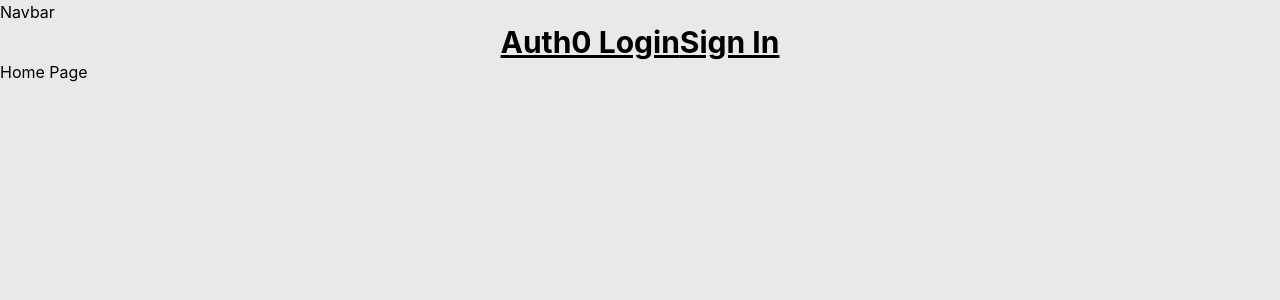
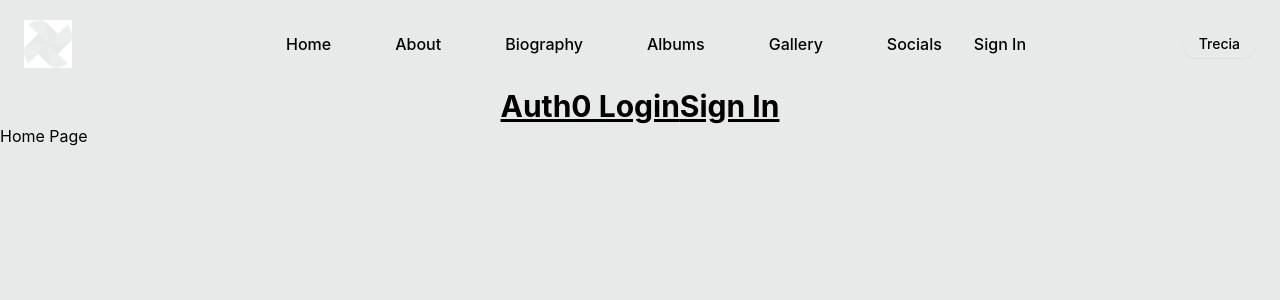
Before and after one commit to TreciaKS/lorde-fansite, a React (Create React App) app: page / in a window 1280 px wide. Shown: the top 300 px of the page. Built offline with nearby package versions, Linux system fonts and the light colour scheme.

Commit message:
styled navbar, fix issue

```diff
--- a/src/component/Navbar.tsx
+++ b/src/component/Navbar.tsx
@@ -1,11 +1,101 @@
-import React from 'react'
+import { NavLink } from "react-router-dom"
+import LoginBtn from "./LoginBtn";
+import LogoutBtn from "./LogoutBtn"
 
-type Props = {}
+const Navbar = (): JSX.Element => {
+  return (
+    <>
+      <header className="relative z-20 w-fullbg-white/90 after:absolute after:top-full after:left-0 after:z-10 after:block after:h-px after:w-full after:bg-slate-200 lg:backdrop-blur-sm lg:after:hidden">
+        <div className="relative mx-auto max-w-full px-6 lg:max-w-5xl xl:max-w-7xl 2xl:max-w-[96rem]">
+          <nav className="flex h-[5.5rem] items-stretch justify-between font-medium text-slate-700">
+            {/* logo */}
+            <div className="flex items-center gap-2 py-3 text-lg whitespace-nowrap focus:outline-none lg:flex-1">
+              <svg
+                width="300"
+                height="300"
+                viewBox="0 0 300 300"
+                fill="none"
+                xmlns="http://www.w3.org/2000/svg"
+                className="w-12 h-12 bg-pink-500"
+              >
+                <path
+                  fill-rule="evenodd"
+                  clip-rule="evenodd"
+                  d="M88.1121 88.1134L150.026 150.027L150.027 150.027L150.027 150.027L150.028 150.027L150.027 150.026L88.1133 88.1122L88.1121 88.1134ZM273.878 273.877C272.038 274.974 196.128 319.957 165.52 289.349L88.1124 211.942L26.1434 273.911C26.1434 273.911 -20.3337 196.504 10.651 165.519L88.1121 88.1134L26.1417 26.1433C26.1417 26.1433 69.6778 0.00338007 104.519 0H0V300H300V0H104.533C116.144 0.00112664 126.789 2.90631 134.534 10.651L211.941 88.1123L273.877 26.177C274.974 28.0159 319.957 103.926 289.349 134.535L211.942 211.942L273.878 273.877ZM273.878 273.877L273.912 273.857V273.911L273.878 273.877ZM273.877 26.177L273.911 26.1429H273.857C273.857 26.1429 273.863 26.1544 273.877 26.177Z"
+                  fill="white"
+                />
+                <path
+                  fill-rule="evenodd"
+                  clip-rule="evenodd"
+                  d="M0 0H300V300H0V0ZM150.026 150.025C121.715 99.731 88.1131 88.1122 88.1131 88.1122L10.6508 165.519C10.6508 165.519 26.143 150.027 150.026 150.027H150.027C150.026 150.027 150.026 150.027 150.026 150.027L150.026 150.027C99.731 178.339 88.1124 211.941 88.1124 211.941L165.52 289.348C165.52 289.348 150.032 273.86 150.027 150.027H150.029C178.341 200.323 211.944 211.942 211.944 211.942L289.352 134.535C289.352 134.535 273.864 150.023 150.027 150.027V150.027L150.027 150.027C200.322 121.715 211.941 88.1125 211.941 88.1125L134.534 10.651C134.534 10.651 150.026 26.1431 150.026 150.025ZM150.027 150.027L150.026 150.027C150.026 150.026 150.026 150.026 150.026 150.025C150.026 150.025 150.027 150.026 150.027 150.027ZM150.027 150.027L150.027 150.026L150.027 150.027C150.027 150.027 150.027 150.027 150.027 150.027L150.027 150.027ZM150.027 150.027C150.027 150.027 150.027 150.027 150.027 150.027H150.027L150.027 150.027Z"
+                  fill="rgba(255,255,255,.2)"
+                />
+              </svg>
+            </div>
 
-const Navbar = (props: Props) => {
-  return (
-    <div>Navbar</div>
-  )
-}
+            {/* responsive menu */}
+            <button className="relative self-center order-10 visible block w-10 h-10 opacity-100 lg:hidden">
+              <div className="absolute w-6 transform -translate-x-1/2 -translate-y-1/2 top-1/2 left-1/2">
+                <span
+                  aria-hidden="true"
+                  className="absolute block h-0.5 w-9/12 -translate-y-2 transform rounded-full bg-slate-900 transition-all duration-300"
+                ></span>
+                <span
+                  aria-hidden="true"
+                  className="absolute block h-0.5 w-6 transform rounded-full bg-slate-900 transition duration-300"
+                ></span>
+                <span
+                  aria-hidden="true"
+                  className="absolute block h-0.5 w-1/2 origin-top-left translate-y-2 transform rounded-full bg-slate-900 transition-all duration-300"
+                ></span>
+              </div>
+            </button>
 
-export default Navbar
+            <ul className="max-lg:left-72 max-lg:border-2 opacity-0 max-lg:z-20 max-lg:hover:opacity-100 max-lg:min-w absolute top-0 left-0 z-[-1] ml-auto h-screen w-full justify-center overflow-y-auto overscroll-contain bg-white/90 px-8 pb-12 pt-28 font-medium transition-[opacity,visibility] duration-300 lg:visible lg:relative lg:top-0 lg:z-0 lg:flex lg:h-full lg:w-auto lg:items-stretch lg:overflow-visible lg:bg-white/0 lg:px-0 lg:py-0 lg:pt-0 lg:opacity-100">
+              <NavLink to="/" className="flex items-stretch">
+                <li className="flex items-center gap-2 py-4 transition-colors duration-300 focus:bg-emerald-50 focus:outline-none focus-visible:outline-none lg:px-8">
+                  <span>Home</span>
+                </li>
+              </NavLink>
+              <NavLink to="/about" className="flex items-stretch">
+                <li className="flex items-center gap-2 py-4 transition-colors duration-300 focus:bg-emerald-50 focus:outline-none focus-visible:outline-none lg:px-8">
+                  <span>About</span>{" "}
+                </li>
+              </NavLink>
+              <NavLink to="/biography" className="flex items-stretch">
+                <li className="flex items-center gap-2 py-4 transition-colors duration-300 focus:bg-emerald-50 focus:outline-none focus-visible:outline-none lg:px-8">
+                  <span>Biography</span>{" "}
+                </li>
+              </NavLink>
+              <NavLink to="/albums" className="flex items-stretch">
+                <li className="flex items-center gap-2 py-4 transition-colors duration-300 focus:bg-emerald-50 focus:outline-none focus-visible:outline-none lg:px-8">
+                  <span>Albums</span>{" "}
+                </li>
+              </NavLink>
+              <NavLink to="/gallery" className="flex items-stretch">
+                <li className="flex items-center gap-2 py-4 transition-colors duration-300 focus:bg-emerald-50 focus:outline-none focus-visible:outline-none lg:px-8">
+                  <span>Gallery</span>{" "}
+                </li>
+              </NavLink>
+              <NavLink to="/socials" className="flex items-stretch">
+                <li className="flex items-center gap-2 py-4 transition-colors duration-300 focus:bg-emerald-50 focus:outline-none focus-visible:outline-none lg:px-8">
+                  <span>Socials</span>{" "}
+                </li>
+              </NavLink>
+              <LoginBtn />
+              <LogoutBtn />
+            </ul>
+
+            <div className="flex items-center justify-end px-6 ml-auto lg:ml-0 lg:flex-1 lg:p-0">
+              <span className="inline-flex items-center justify-center gap-1 px-4 py-1 text-sm text-white bg-pink-500 rounded-full shadow-sm">
+                Trecia
+              </span>
+            </div>
+          </nav>
+        </div>
+      </header>
+    </>
+  );
+};
+
+export default Navbar;
```
